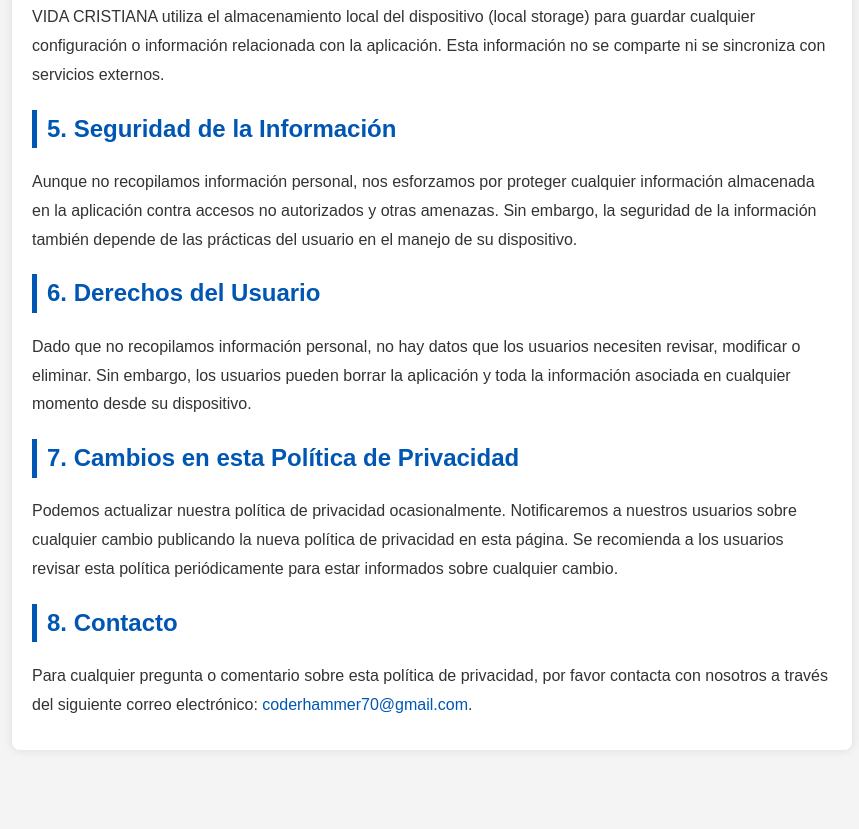
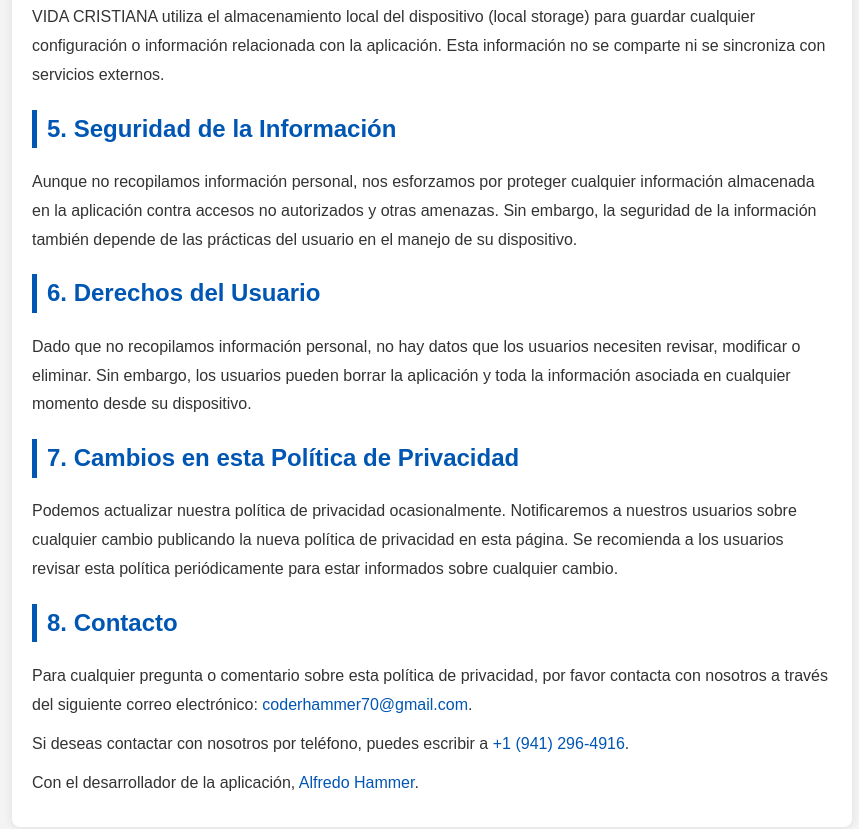
Before and after one commit to Alfredo-Hammer/VIDA-CRISTIANA, a plain HTML site: page index.html in a window 1280 px wide. Shown: the part 795-1624 px from the top of the page, without its empty margins (208-1067 px from the left). Before the commit the page ends 1565 px from the top, so only its background shows below. Drawn offline with Linux system fonts and the light colour scheme.

Commit message:
developer name

```diff
--- a/index.html
+++ b/index.html
@@ -52,6 +52,9 @@
     <h2>8. Contacto</h2>
     <p>Para cualquier pregunta o comentario sobre esta política de privacidad, por favor contacta con nosotros a través
       del siguiente correo electrónico: <span class="email">coderhammer70@gmail.com</span>.</p>
+    <p>Si deseas contactar con nosotros por teléfono, puedes escribir a <span class="email">+1 (941) 296-4916</span>.
+    </p>
+    <p>Con el desarrollador de la aplicación, <span class="email">Alfredo Hammer</span>.</p>
   </div>
 </body>
 
```
